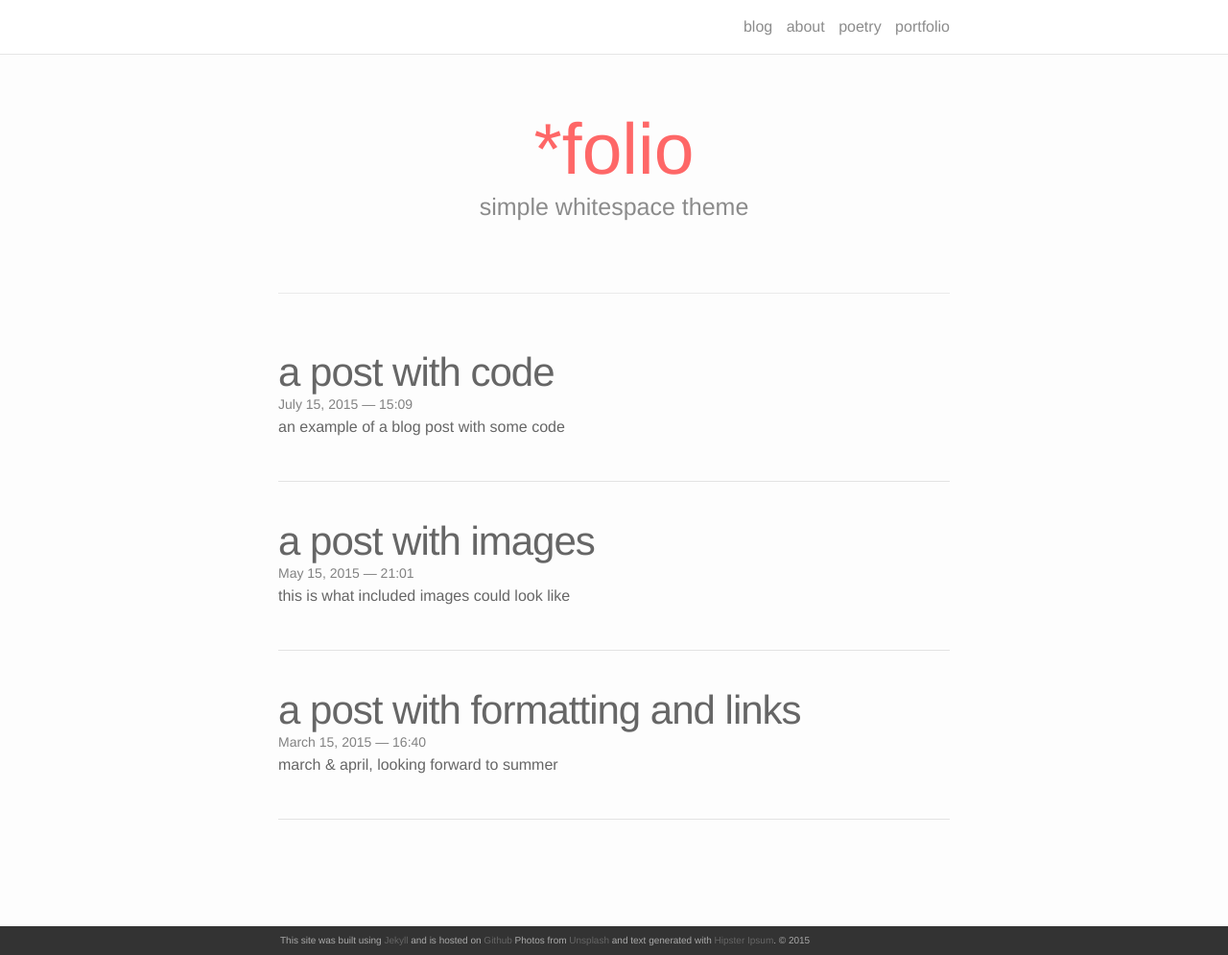
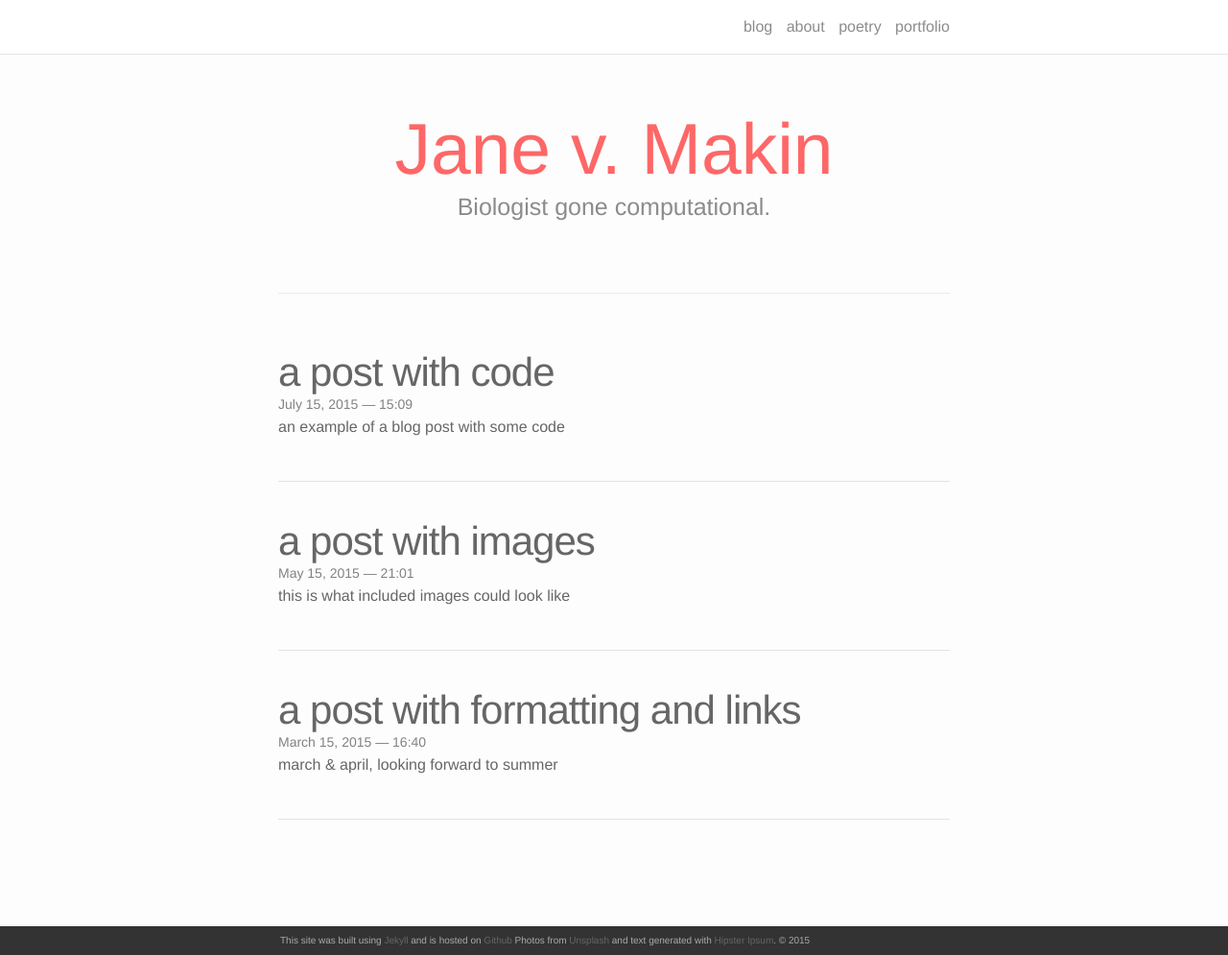
Before and after one commit to jvmakin/jvmakin.github.io, a Jekyll site: the page built from index.html, in a window 1280 px wide and 995 px high. Shown: the whole window at 96% size. Built offline with Jekyll 4.4.1, drawn with Linux system fonts in a browser that asks for light colours; nearby versions of some CDN libraries; the list of posts is cut into pages by our own code.

Commit message:
updating

```diff
--- a/index.html
+++ b/index.html
@@ -3,8 +3,8 @@ layout: default
 ---
 
 <div class="header-bar">
-  <h1>*folio</h1>
-  <h2>simple whitespace theme</h2>
+  <h1>Jane v. Makin</h1>
+  <h2>Biologist gone computational.</h2>
   <br/>
   <hr>
   <br/>
```
